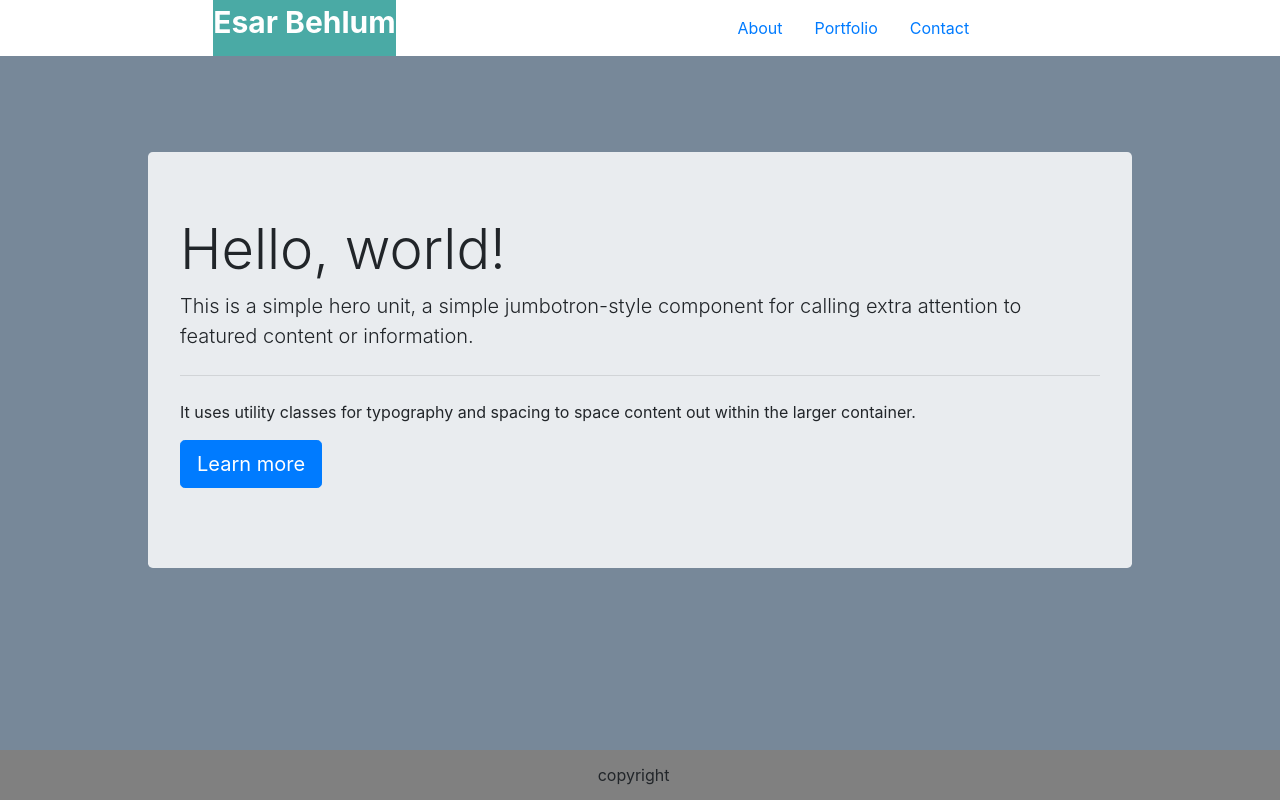
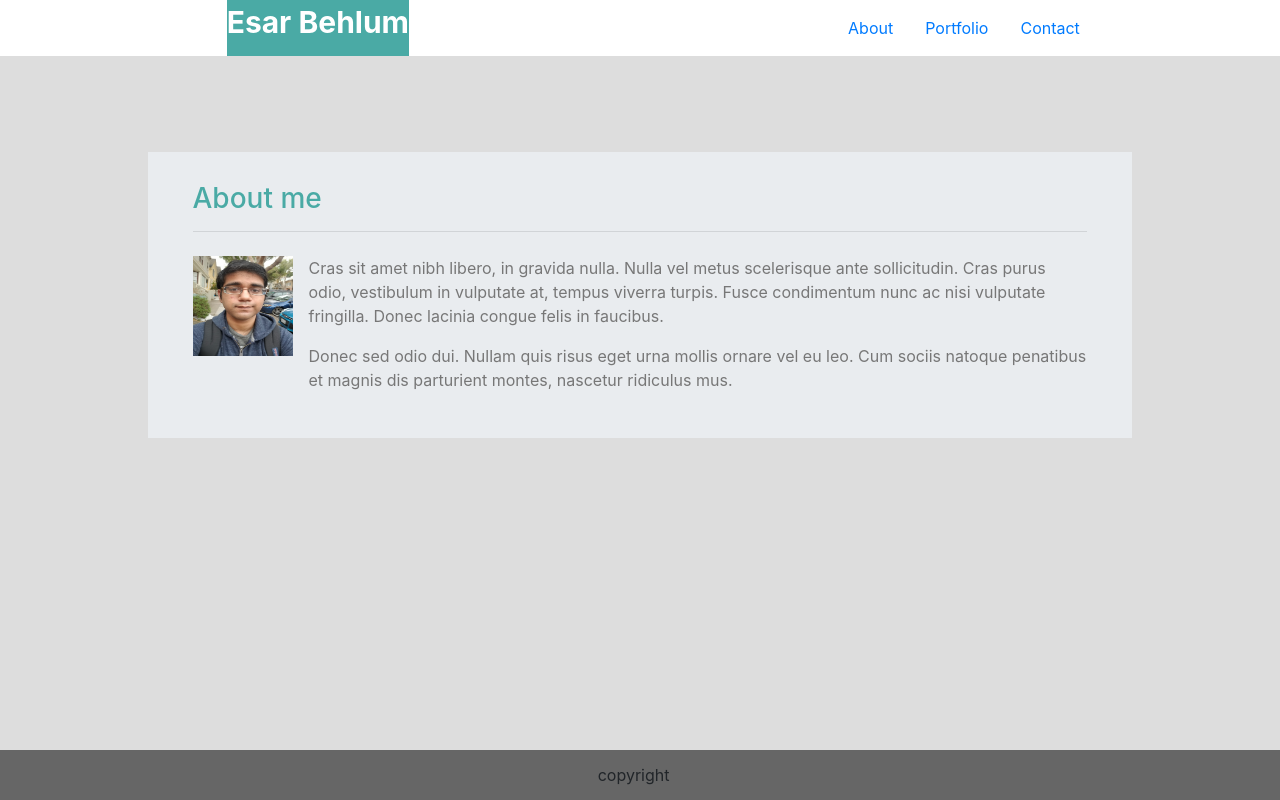
Before and after one commit to esarnb/Bootstrap-Portfolio, a plain HTML site: page index.html in a window 1280 px wide. Drawn offline with nearby package versions, Linux system fonts and the light colour scheme.

Commit message:
Header fix alignment, jumbotron positioning

```diff
--- a/assets/css/bootstrap.css
+++ b/assets/css/bootstrap.css
@@ -11,10 +11,26 @@
 }
 
 footer {
-    background-color: gray;
+    background-color: #666666;
     padding: 1%;
 }
 
+.jumbotron-fluid {
+    padding: 3%;
+}
+
 body {
-    background-color: lightslategray;
+    background-color: #dddddd;
 }
+
+h3 {
+    color: #4aaaa5;
+}
+
+p {
+    color: #777777;
+}
+
+#wrap {
+    width: 900px;
+}
--- a/index.html
+++ b/index.html
@@ -13,14 +13,14 @@
 <body>
 
     <div class="container-fluid">
-        <div class="row bg-white">
-                <div class="col-md-2">
+        <div class="row bg-white pl-3">
+                <div class="col-md-2"></div>
 
-                </div>
-                <div class="col-md-2">
-                        <figure class="box d-inline-flex" id="name">Esar Behlum</figure>
-                </div>
-            <div class="col-md-8">
+            <div class="col-md-2">
+                <figure class="box d-inline-flex" id="name">Esar Behlum</figure>
+            </div>
+            <div class="col-md-2"></div>
+            <div class="col-md-6">
                 <nav class="navbar bg-white justify-content-center">
                     <ul class="nav">
                        <li><a class="nav-link" href="#">About</a></li>
@@ -29,9 +29,7 @@
                    </ul>
                </nav>
             </div>
-            <div class="col-md-2">
-
-            </div>
+            <div class="col-md-2"></div>
         </div>
 
     </div>
@@ -55,14 +53,18 @@
             <div class="col-md">
 
                 <!-- Jumbotron -->
-                <div class="jumbotron">
-                    <h1 class="display-4">Hello, world!</h1>
-                    <p class="lead">This is a simple hero unit, a simple jumbotron-style component for calling extra attention to featured content or information.</p>
-                    <hr class="my-4">
-                    <p>It uses utility classes for typography and spacing to space content out within the larger container.</p>
-                    <p class="lead">
-                        <a class="btn btn-primary btn-lg" href="#" role="button">Learn more</a>
-                    </p>
+                <div class="jumbotron jumbotron-fluid">
+                    <div class="container">
+                        <h3 class="display-6">About me</h3>
+                        <hr class="p-1">
+                        <div class="media">
+                            <img src="assets/images/siW2ZXNRFa.png" class="align-self-start mr-3" alt="Picture of myself at a sidewalk" width="100px" height="100px">
+                            <div class="media-body">
+                                <p class="mt-0">Cras sit amet nibh libero, in gravida nulla. Nulla vel metus scelerisque ante sollicitudin. Cras purus odio, vestibulum in vulputate at, tempus viverra turpis. Fusce condimentum nunc ac nisi vulputate fringilla. Donec lacinia congue felis in faucibus.</p>
+                                <p>Donec sed odio dui. Nullam quis risus eget urna mollis ornare vel eu leo. Cum sociis natoque penatibus et magnis dis parturient montes, nascetur ridiculus mus.</p>
+                            </div>
+                        </div>
+                    </div>
                 </div>
 
 
```
Also changed, not shown: assets/images/siW2ZXNRFa.png (added).
